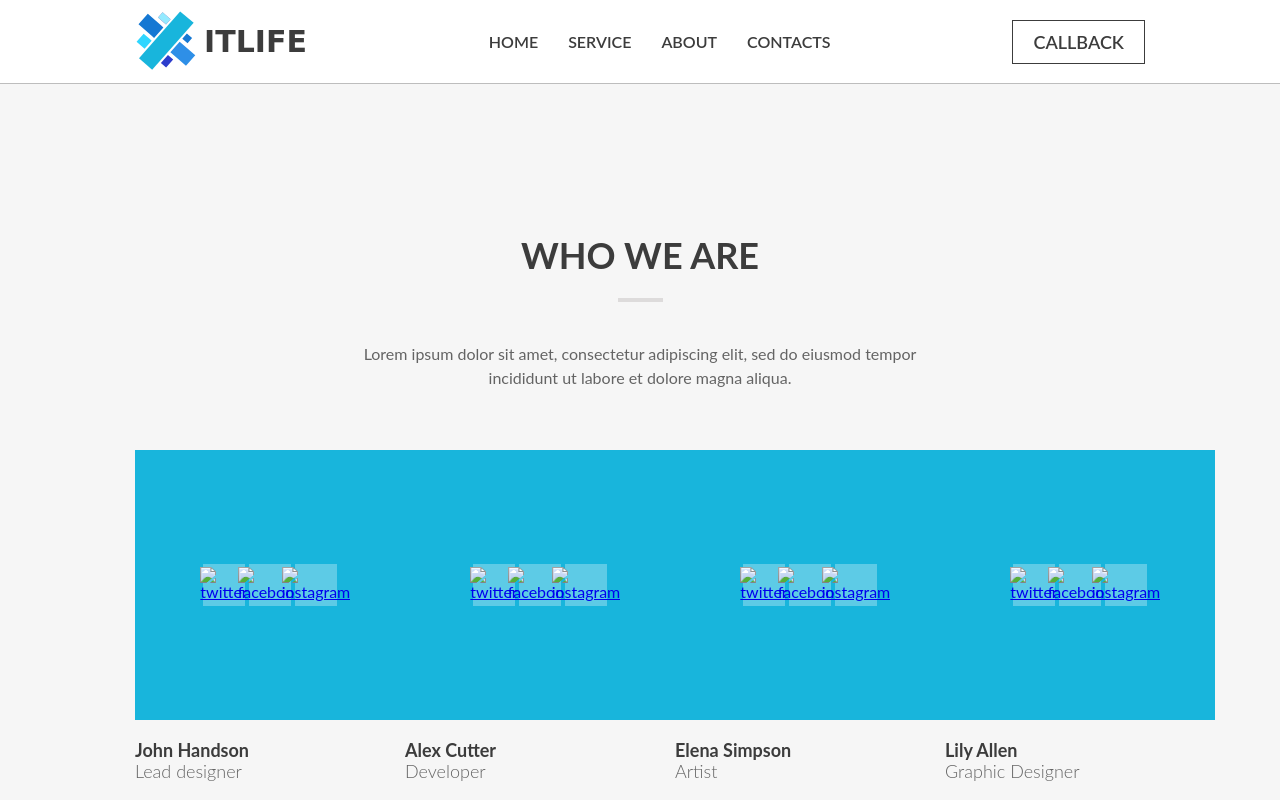
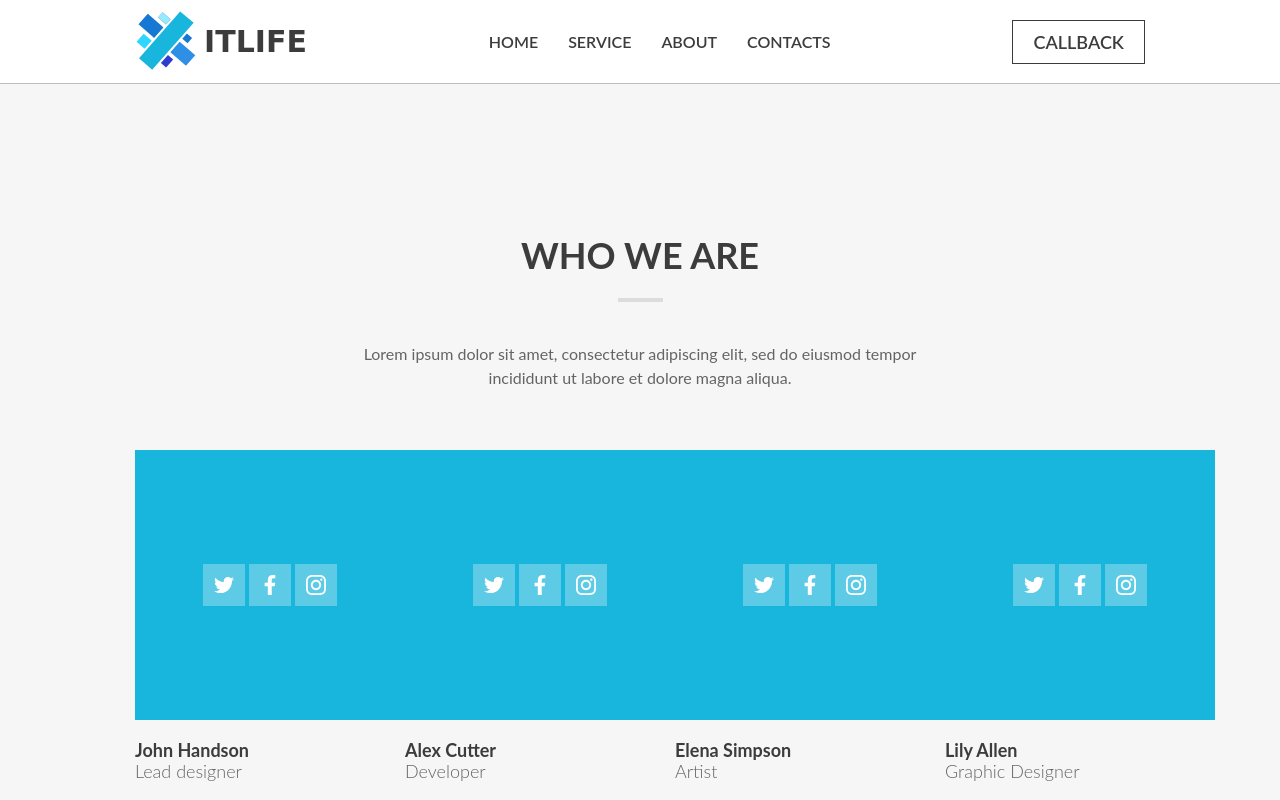
Before and after one commit to mamba0328/ITLIFE, a plain HTML site: page index.html in a window 1280 px wide. Shown: the top 800 px of the page. Drawn offline with Linux system fonts and the light colour scheme; a web font is replaced by a local one.

Commit message:
first commit

```diff
--- a/css/vars.css
+++ b/css/vars.css
@@ -2,4 +2,5 @@
     --main-font-size: 16px;
     --main-color: #3C3C3C;
     --container-width: 1440px;
+    --hoover-color: #18B5DC;
 }
```
Also changed, not shown: assets/img/icons/facebook.svg (added), assets/img/icons/instagram.svg (added), assets/img/icons/linkedinicon.svg (added), assets/img/icons/telegram-icon.svg (added), assets/img/icons/twitter.svg (added).
